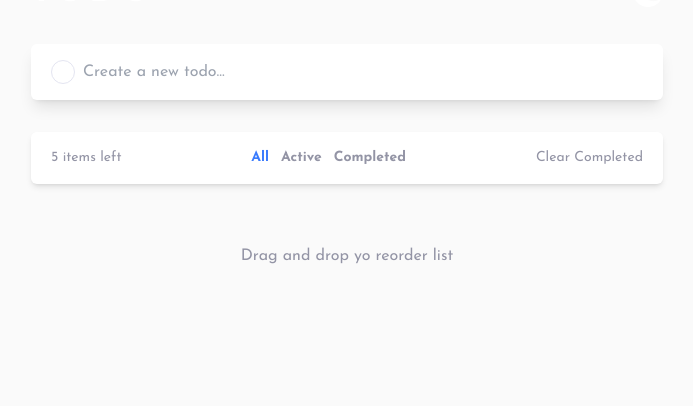
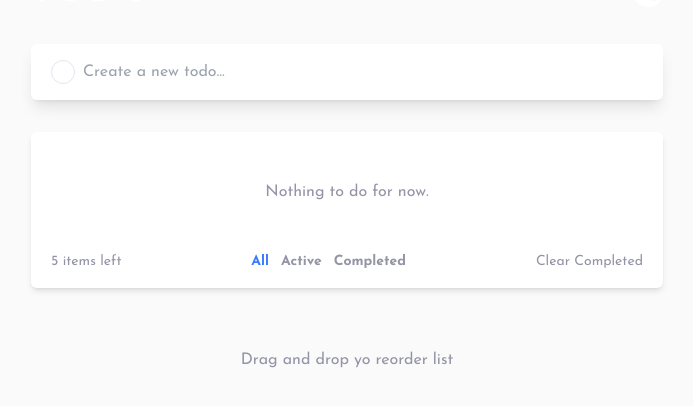
Before and after one commit to coderSuresh/todo-list, a Next.js app: page / in a window 1280 px wide. Shown: the part 112-518 px from the top of the page, without its empty margins (293-986 px from the left). Built offline with nearby package versions, Linux system fonts and the light colour scheme.

Commit message:
feat: show msg qhen no todo is there

```diff
--- a/components/TodosContents.tsx
+++ b/components/TodosContents.tsx
@@ -15,6 +15,11 @@ const TodosContainer = () => {
     }, [])
 
     const renderTodos = () => {
+
+        if (todos.length <= 0) {
+            return <p className="text-center text-grayish-text my-10">Nothing to do for now.</p>
+        }
+
         return todos.map(todo => {
             return (
                 <ListItem
```
